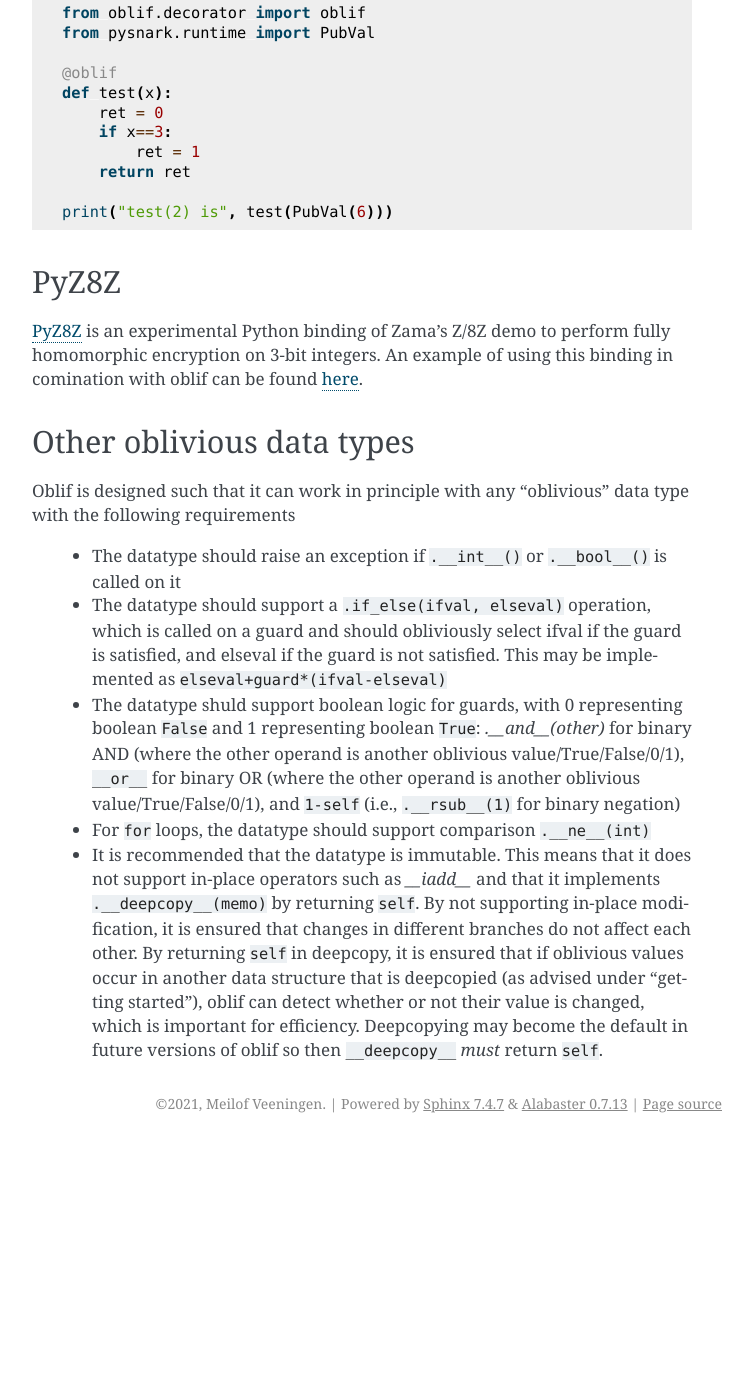
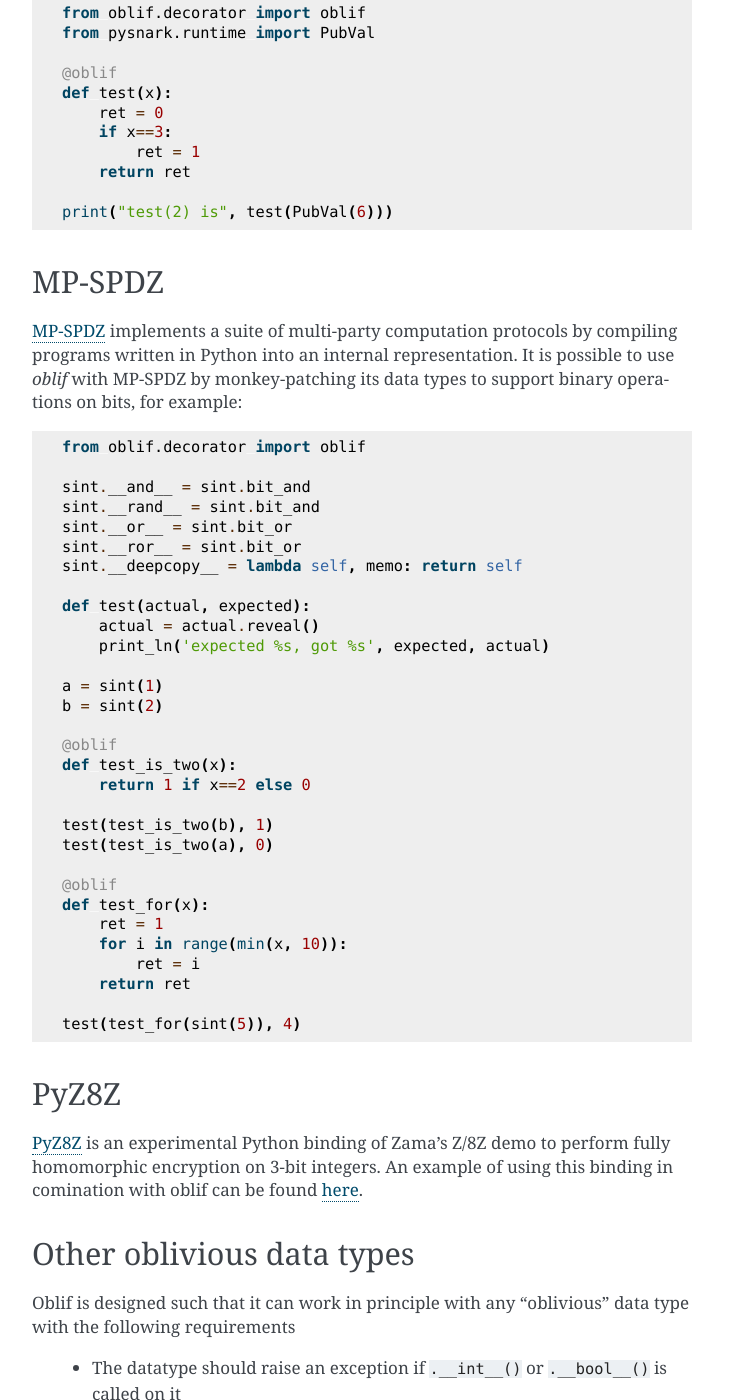
Before and after one commit to meilof/oblif, a Sphinx documentation site: the page built from docs/frameworks.rst, in a window 1280 px wide and 1400 px high, scrolled down 1012 px. Shown: the whole window, without its empty margins (388-1141 px from the left). Built offline with Sphinx 7.4.7, drawn with Linux system fonts in a browser that asks for light colours; before the commit the page ends 2155 px from its top, so only the background shows below that.

Commit message:
document MP-SPDZ use

```diff
--- a/docs/frameworks.rst
+++ b/docs/frameworks.rst
@@ -47,6 +47,42 @@
 
     print("test(2) is", test(PubVal(6)))
 
+MP-SPDZ
+-------
+
+`MP-SPDZ <https://github.com/data61/MP-SPDZ>`_ implements a suite of multi-party computation protocols by compiling programs written in Python into an internal representation. It is possible to use `oblif` with MP-SPDZ by monkey-patching its data types to support binary operations on bits, for example::
+
+    from oblif.decorator import oblif
+
+    sint.__and__ = sint.bit_and
+    sint.__rand__ = sint.bit_and
+    sint.__or__ = sint.bit_or
+    sint.__ror__ = sint.bit_or
+    sint.__deepcopy__ = lambda self, memo: return self
+
+    def test(actual, expected):
+        actual = actual.reveal()
+        print_ln('expected %s, got %s', expected, actual)
+
+    a = sint(1)
+    b = sint(2)
+
+    @oblif
+    def test_is_two(x):
+        return 1 if x==2 else 0
+
+    test(test_is_two(b), 1)
+    test(test_is_two(a), 0)
+
+    @oblif
+    def test_for(x):
+        ret = 1
+        for i in range(min(x, 10)):
+            ret = i
+        return ret
+
+    test(test_for(sint(5)), 4)
+
 PyZ8Z
 -----
 
```
